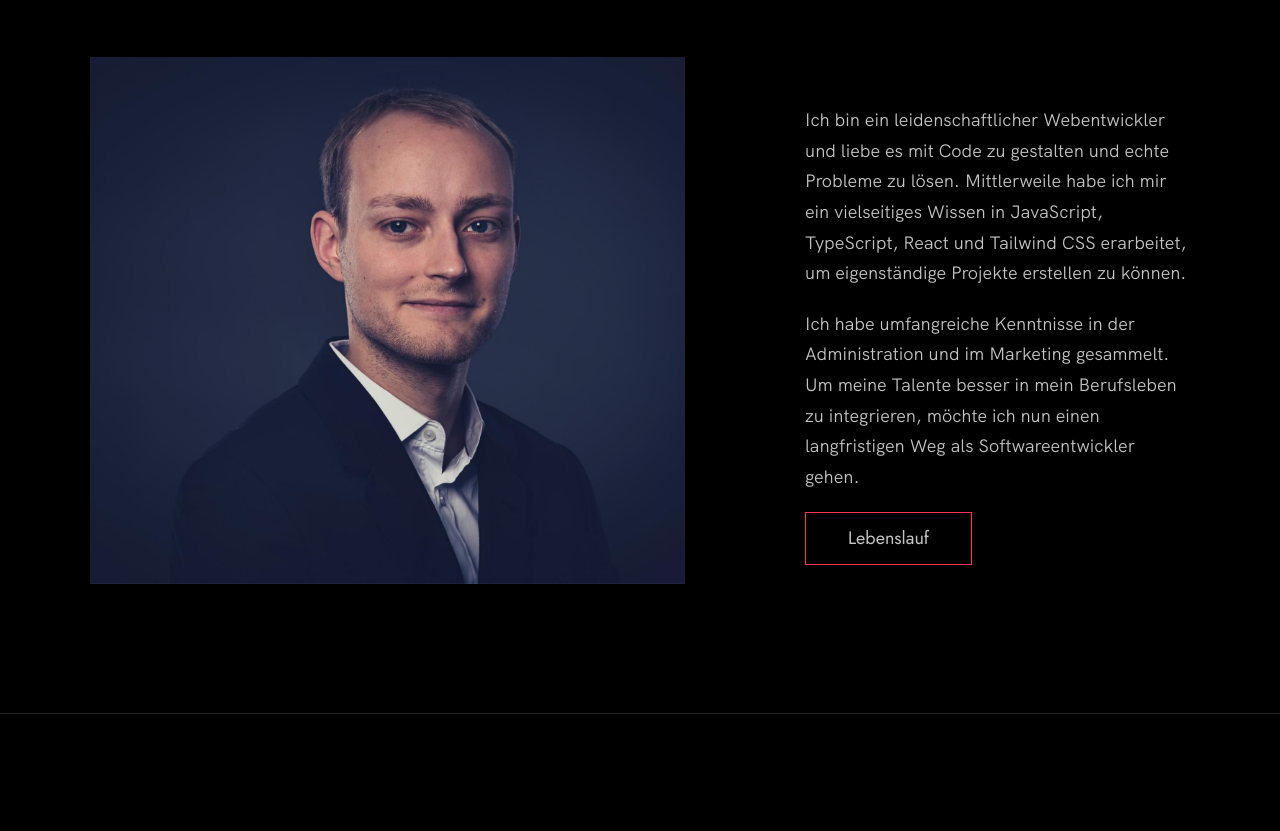
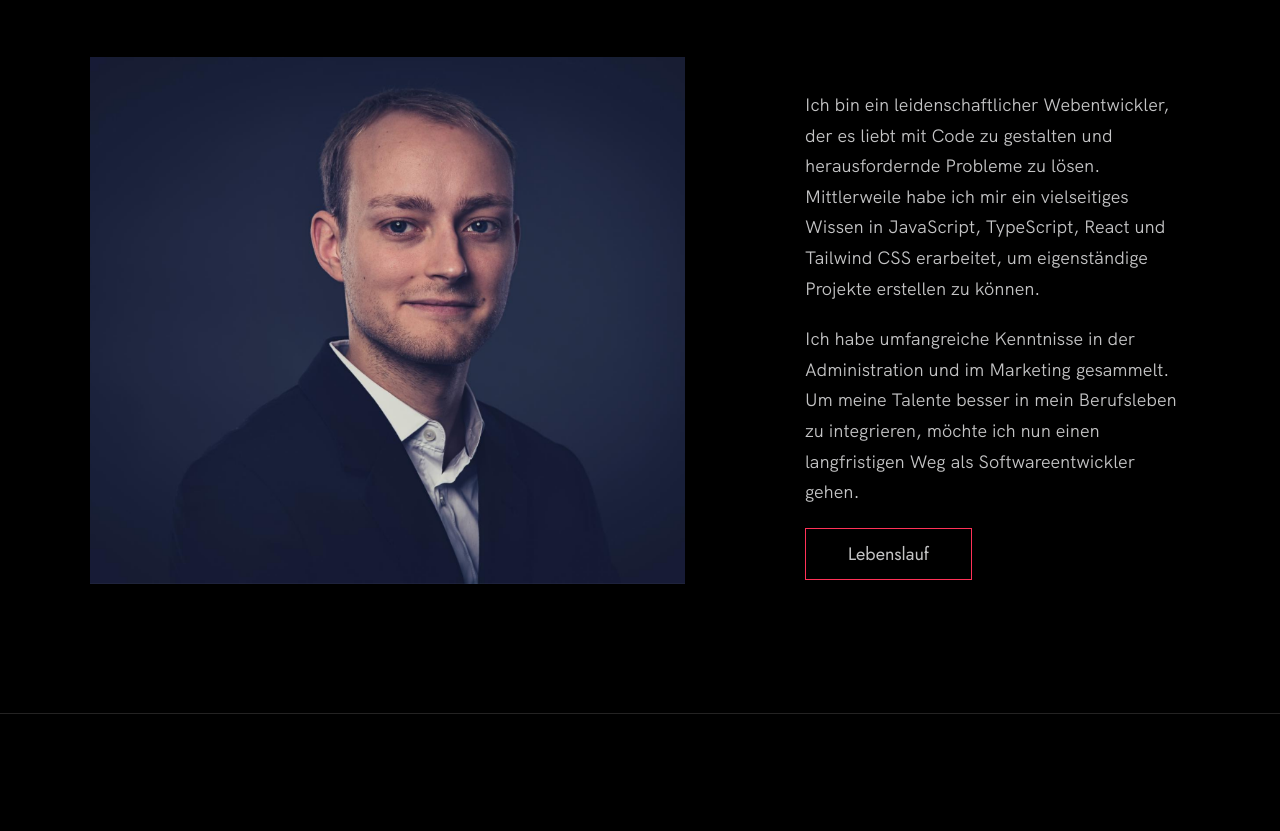
Before and after one commit to joerghebestreit/portfolio, a website built with Vite: page index.html in a window 1280 px wide. Shown: the part 3815-4646 px from the top of the page. Built offline with nearby package versions, Linux system fonts and the light colour scheme.

Commit message:
changed about me text

```diff
--- a/index.html
+++ b/index.html
@@ -207,7 +207,7 @@
         <h2>Über mich</h2>
         <div class="about__content">
           <div class="about__text">
-            <p>Ich bin ein leidenschaftlicher Webentwickler und liebe es mit Code zu gestalten und echte Probleme zu lösen. Mittlerweile habe ich mir ein vielseitiges Wissen in JavaScript, TypeScript, React und Tailwind CSS erarbeitet, um eigenständige Projekte erstellen zu können.</p>
+            <p>Ich bin ein leidenschaftlicher Webentwickler, der es liebt mit Code zu gestalten und herausfordernde Probleme zu lösen. Mittlerweile habe ich mir ein vielseitiges Wissen in JavaScript, TypeScript, React und Tailwind CSS erarbeitet, um eigenständige Projekte erstellen zu können.</p>
             <p>Ich habe umfangreiche Kenntnisse in der Administration und im Marketing gesammelt. Um meine Talente besser in mein Berufsleben zu integrieren, möchte ich nun einen langfristigen Weg als Softwareentwickler gehen.</p>
             <a href="https://drive.google.com/file/d/18-_mlngtS4RiWaRzfudrpEDtWWW76M4j/view?usp=sharing" target="_blank" class="btn">Lebenslauf</a>
           </div>
```
